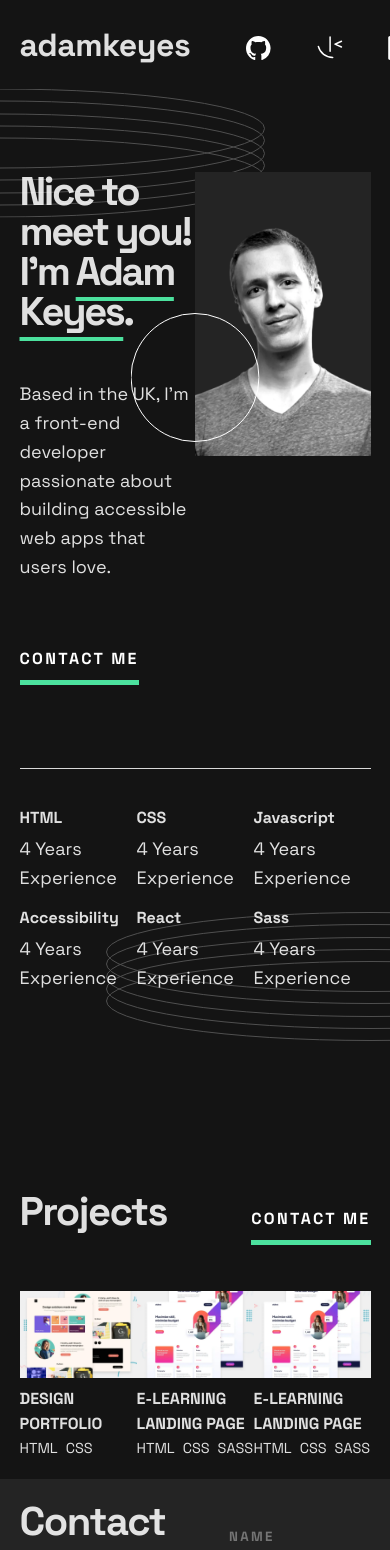
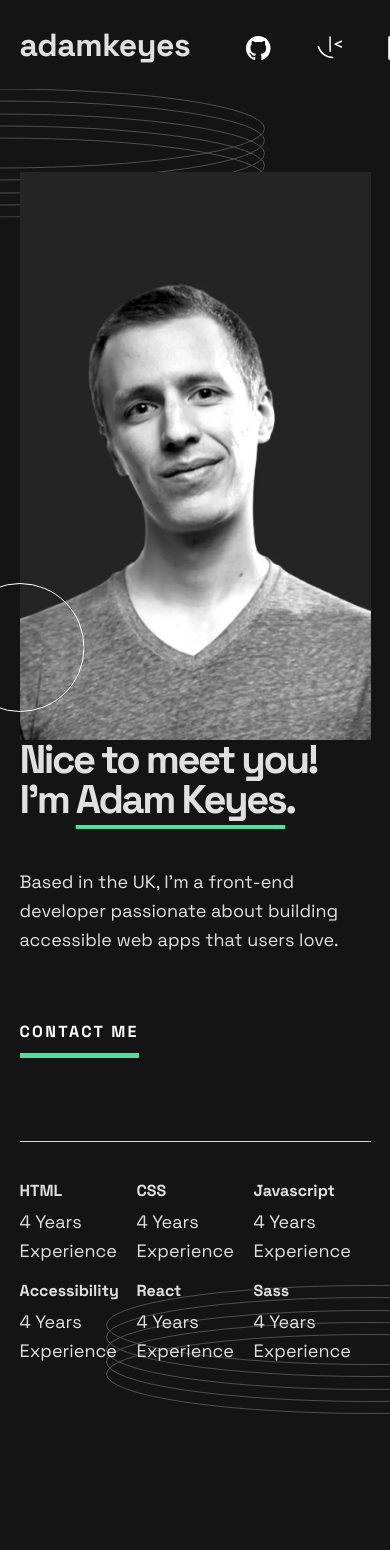
Before and after one commit to barryhanna/fem-single-page-developer-portfolio, a React (Vite) app: page / in a window 390 px wide. Shown: the top 1550 px of the page. Built offline with nearby package versions, Linux system fonts and the light colour scheme.

Commit message:
Responsive Hero

```diff
--- a/src/components/Hero.jsx
+++ b/src/components/Hero.jsx
@@ -9,7 +9,7 @@ export default function Hero() {
   return (
     <div className="hero">
       <Container>
-        <div className="columns">
+        <div className="columns columns-reverse">
           <div className="col-left flow">
             <h1 className="hero-title">
               Nice to meet you!
--- a/src/index.css
+++ b/src/index.css
@@ -9,6 +9,7 @@
 *::after {
   margin: 0;
   box-sizing: border-box;
+  /* outline: 1px solid crimson; */
 }
 :root {
   color-scheme: light dark;
@@ -160,6 +161,8 @@ button:hover {
 
 .profile-photo__container {
   position: relative;
+  margin-top: -65%;
+  z-index: -1;
 }
 
 .profile-photo__container::after {
@@ -253,11 +256,12 @@ button:hover {
 
 .projects-list {
   display: grid;
+  gap: 1rem;
   grid-template-columns: repeat(3, 1fr);
 }
 
 .project-screenshot {
-  width: 200px;
+  object-fit: cover;
 }
 
 .project-item {
@@ -422,3 +426,17 @@ form button {
   margin: 0 auto;
   padding: 5%;
 }
+
+@media screen and (max-width: 600px) {
+  .columns {
+    flex-direction: column;
+  }
+
+  .columns.columns-reverse {
+    flex-direction: column-reverse;
+  }
+
+  .profile-photo__container {
+    margin-top: 0;
+  }
+}
```
